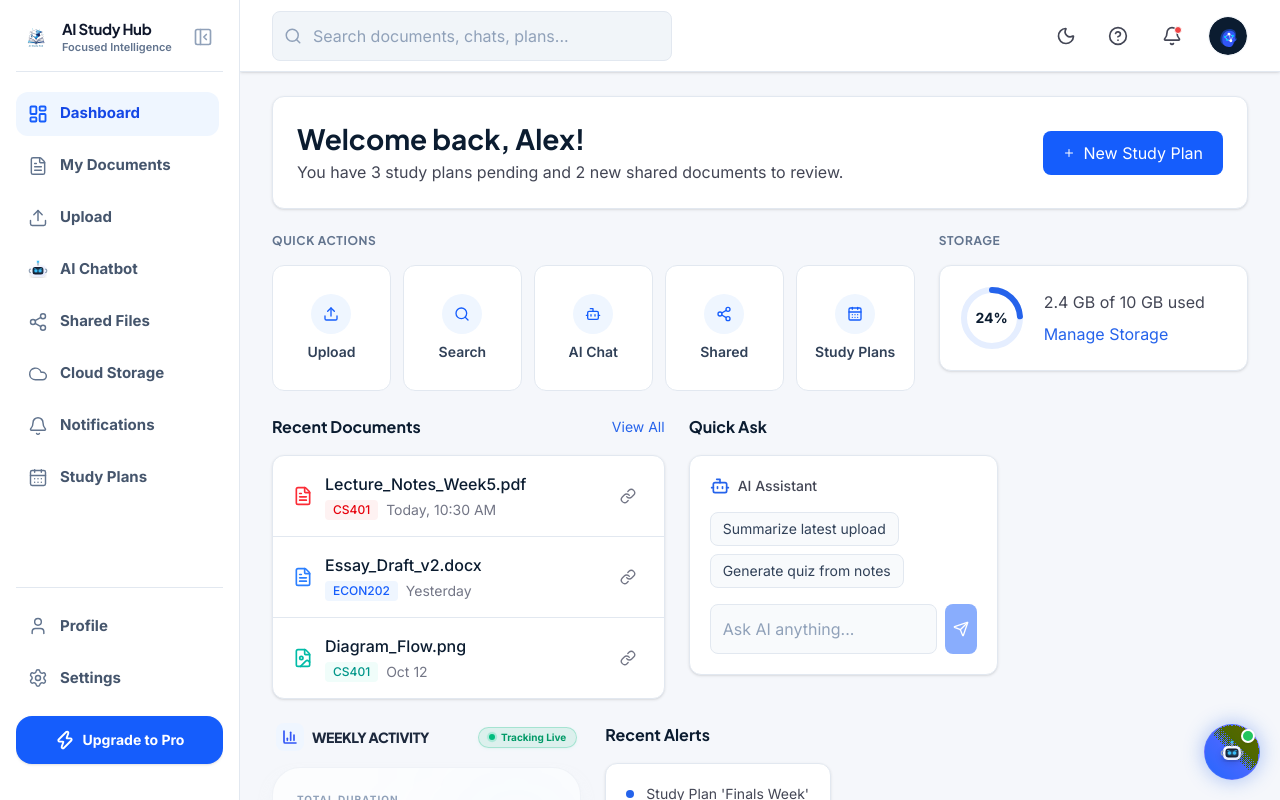
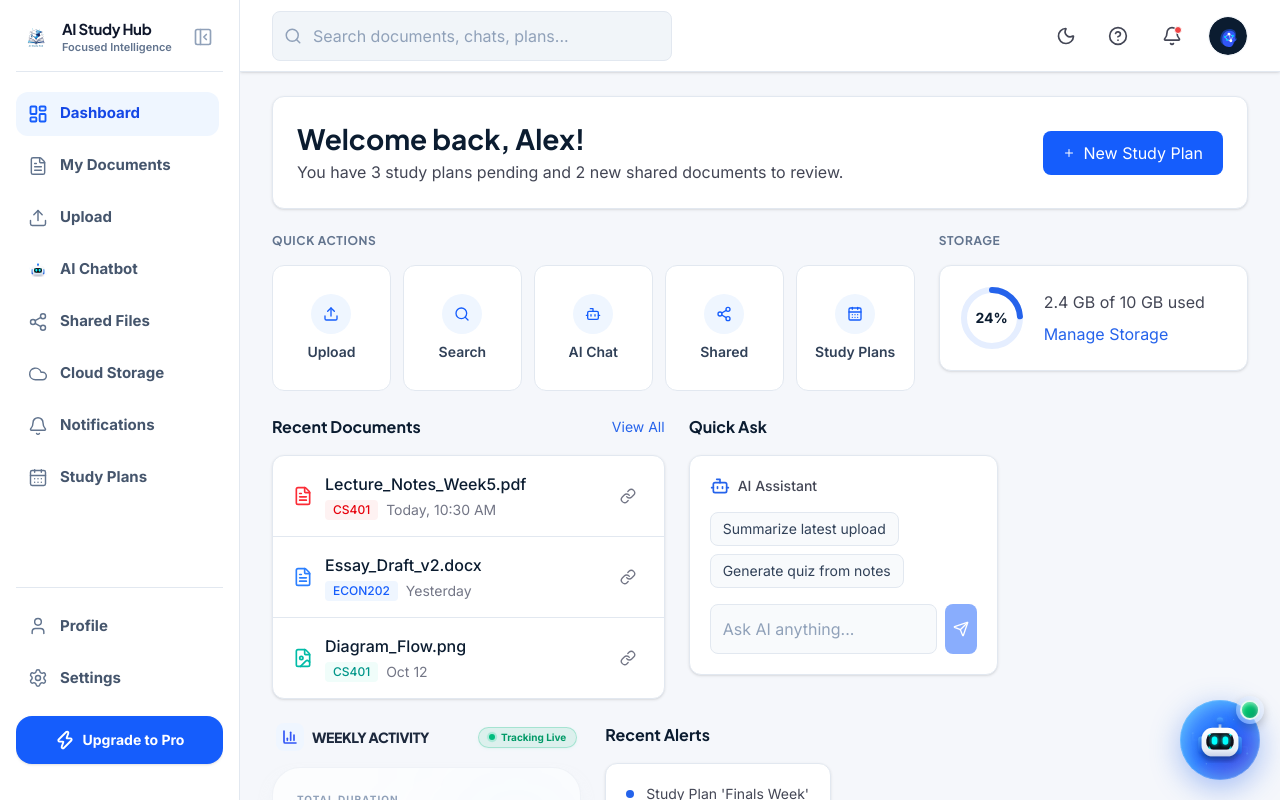
Before and after one commit to huynhduybinh24/SWP391_AIStudyHub, a React (Vite) app in the folder FrontEnd/: page /dashboard in a window 1280 px wide. Built offline with nearby package versions, Linux system fonts and the light colour scheme; the HTML template or start-up script is replaced by a standard one.

Commit message:
feat: implement AI chatbot interface with floating button and chat popup functionality

```diff
--- a/FrontEnd/src/components/layout/FloatingAssistantButton.tsx
+++ b/FrontEnd/src/components/layout/FloatingAssistantButton.tsx
@@ -5,34 +5,69 @@ import { useToast } from '@/components/ui/Toast'
 import { AnimatePresence } from 'framer-motion'
 
 export const AIChatbotIcon = ({ className, ...props }: any) => (
-  <svg viewBox="0 0 24 24" fill="none" xmlns="http://www.w3.org/2000/svg" className={className} {...props}>
+  <svg viewBox="0 0 100 100" fill="none" xmlns="http://www.w3.org/2000/svg" className={className} {...props}>
     <defs>
-      <linearGradient id="ai-bot-body" x1="4" y1="4" x2="20" y2="20" gradientUnits="userSpaceOnUse">
-        <stop stopColor="#ffffff" />
-        <stop offset="1" stopColor="#e0e7ff" />
+      <linearGradient id="bot-head-gradient" x1="0%" y1="0%" x2="0%" y2="100%">
+        <stop offset="0%" stopColor="#ffffff" />
+        <stop offset="80%" stopColor="#e5ebf5" />
+        <stop offset="100%" stopColor="#c7d2e8" />
       </linearGradient>
-      <linearGradient id="ai-bot-face" x1="6" y1="8" x2="18" y2="18" gradientUnits="userSpaceOnUse">
-        <stop stopColor="#0f172a" />
-        <stop offset="1" stopColor="#1e293b" />
+      <linearGradient id="bot-visor-gradient" x1="0%" y1="0%" x2="0%" y2="100%">
+        <stop offset="0%" stopColor="#1a1c29" />
+        <stop offset="100%" stopColor="#0a0c13" />
       </linearGradient>
-      <filter id="ai-bot-glow" x="-20%" y="-20%" width="140%" height="140%">
-        <feGaussianBlur stdDeviation="1.5" result="blur" />
+      <linearGradient id="bot-ear-gradient" x1="0%" y1="0%" x2="0%" y2="100%">
+        <stop offset="0%" stopColor="#4ca3ff" />
+        <stop offset="100%" stopColor="#1b63f2" />
+      </linearGradient>
+      <filter id="head-shadow" x="-10%" y="-10%" width="120%" height="130%">
+        <feDropShadow dx="0" dy="6" stdDeviation="4" floodColor="#001845" floodOpacity="0.4" />
+      </filter>
+      <filter id="eye-glow" x="-50%" y="-50%" width="200%" height="200%">
+        <feGaussianBlur stdDeviation="3" result="blur" />
         <feComposite in="SourceGraphic" in2="blur" operator="over" />
       </filter>
-      <filter id="ai-bot-shadow" x="-10%" y="-10%" width="120%" height="120%">
-        <feDropShadow dx="0" dy="2" stdDeviation="2" floodOpacity="0.15" />
+      <filter id="visor-inner-shadow">
+        <feOffset dx="0" dy="2"/>
+        <feGaussianBlur stdDeviation="2" result="offset-blur"/>
+        <feComposite operator="out" in="SourceGraphic" in2="offset-blur" result="inverse"/>
+        <feFlood floodColor="black" floodOpacity="0.8" result="color"/>
+        <feComposite operator="in" in="color" in2="inverse" result="shadow"/>
+        <feComposite operator="over" in="shadow" in2="SourceGraphic"/>
       </filter>
     </defs>
-    <rect x="3" y="6" width="18" height="14" rx="5" fill="url(#ai-bot-body)" filter="url(#ai-bot-shadow)" />
-    <rect x="5.5" y="8.5" width="13" height="9" rx="3" fill="url(#ai-bot-face)" />
-    <circle cx="9.5" cy="13" r="1.8" fill="#38bdf8" filter="url(#ai-bot-glow)" />
-    <circle cx="14.5" cy="13" r="1.8" fill="#38bdf8" filter="url(#ai-bot-glow)" />
-    <path d="M7.5 10.5h1.5" stroke="#38bdf8" strokeWidth="1.2" strokeLinecap="round" opacity="0.6" />
-    <path d="M15 10.5h1.5" stroke="#38bdf8" strokeWidth="1.2" strokeLinecap="round" opacity="0.6" />
-    <path d="M12 6V2.5" stroke="#94a3b8" strokeWidth="1.5" strokeLinecap="round" />
-    <circle cx="12" cy="2" r="1.2" fill="#38bdf8" filter="url(#ai-bot-glow)" />
-    <path d="M3 11c-1 0-1.5 1-1.5 2s.5 2 1.5 2" stroke="#94a3b8" strokeWidth="1.5" strokeLinecap="round" />
-    <path d="M21 11c1 0 1.5 1 1.5 2s-.5 2-1.5 2" stroke="#94a3b8" strokeWidth="1.5" strokeLinecap="round" />
+
+    {/* Background Tech Details (faint circuits) */}
+    <path d="M 20 50 L 10 50 L 10 40" fill="none" stroke="#60a5fa" strokeWidth="0.5" opacity="0.3" />
+    <path d="M 80 60 L 90 60 L 90 70" fill="none" stroke="#60a5fa" strokeWidth="0.5" opacity="0.3" />
+    <circle cx="10" cy="40" r="1.5" fill="#60a5fa" opacity="0.4" />
+    <circle cx="90" cy="70" r="1.5" fill="#60a5fa" opacity="0.4" />
+    <circle cx="30" cy="85" r="1" fill="#60a5fa" opacity="0.5" />
+    <circle cx="70" cy="20" r="1" fill="#60a5fa" opacity="0.5" />
+
+    {/* Antenna Base & Rod */}
+    <rect x="48" y="22" width="4" height="12" fill="#cbd5e1" />
+    <circle cx="50" cy="22" r="5" fill="url(#bot-ear-gradient)" filter="url(#eye-glow)" />
+
+    {/* Ears */}
+    <rect x="18" y="45" width="10" height="26" rx="4" fill="url(#bot-ear-gradient)" />
+    <rect x="72" y="45" width="10" height="26" rx="4" fill="url(#bot-ear-gradient)" />
+
+    {/* Main Head */}
+    <rect x="23" y="32" width="54" height="42" rx="16" fill="url(#bot-head-gradient)" filter="url(#head-shadow)" />
+
+    {/* Visor */}
+    <rect x="30" y="40" width="40" height="24" rx="10" fill="url(#bot-visor-gradient)" filter="url(#visor-inner-shadow)" />
+
+    {/* Glowing Eyes */}
+    <rect x="38" y="45" width="8" height="12" rx="4" fill="#00ffff" filter="url(#eye-glow)" />
+    <rect x="54" y="45" width="8" height="12" rx="4" fill="#00ffff" filter="url(#eye-glow)" />
+
+    {/* Visor Accent Brackets */}
+    <path d="M 34 44 L 34 42 L 36 42" fill="none" stroke="#00ffff" strokeWidth="1.5" strokeLinecap="round" strokeLinejoin="round" />
+    <path d="M 34 60 L 34 62 L 36 62" fill="none" stroke="#00ffff" strokeWidth="1.5" strokeLinecap="round" strokeLinejoin="round" />
+    <path d="M 66 44 L 66 42 L 64 42" fill="none" stroke="#00ffff" strokeWidth="1.5" strokeLinecap="round" strokeLinejoin="round" />
+    <path d="M 66 60 L 66 62 L 64 62" fill="none" stroke="#00ffff" strokeWidth="1.5" strokeLinecap="round" strokeLinejoin="round" />
   </svg>
 )
 
@@ -45,22 +80,36 @@ export function FloatingAssistantButton() {
     const nextState = !isChatPopupOpen
     setChatPopupOpen(nextState)
     if (nextState) {
-      toast.success('AI Assistant opened')
+      toast.success('AI Assistant connected', {
+        icon: '👋'
+      })
     }
   }
 
   return (
     <>
-      <Button
-        size="icon"
-        className="fixed bottom-[20px] right-[20px] z-20 size-14 rounded-full bg-gradient-to-tr from-blue-600 to-indigo-500 shadow-[0_0_20px_rgba(37,99,235,0.4)] transition-all duration-300 hover:scale-110 hover:shadow-[0_0_30px_rgba(37,99,235,0.6)] group border border-white/10"
-        aria-label="Open AI Chatbot"
-        onClick={handleToggle}
-      >
-        <div className="absolute inset-0 rounded-full animate-pulse bg-blue-400/20" />
-        <AIChatbotIcon className="size-6 text-white drop-shadow-md z-10" />
-        <span className="absolute top-1 right-1 block h-3.5 w-3.5 rounded-full bg-[#22C55E] border-2 border-white dark:border-slate-900 shadow-sm z-20" />
-      </Button>
+      <div className="fixed bottom-[20px] right-[20px] z-20">
+        <button
+          onClick={handleToggle}
+          aria-label="Open AI Chatbot"
+          className="relative size-16 md:size-20 rounded-full bg-gradient-to-br from-blue-400 via-blue-600 to-indigo-700 shadow-[0_8px_30px_rgba(37,99,235,0.4)] transition-all duration-300 hover:scale-105 hover:shadow-[0_12px_40px_rgba(37,99,235,0.6)] group p-0 border-none outline-none flex items-center justify-center cursor-pointer"
+        >
+          {/* Glass Bubble Effect */}
+          <div className="absolute inset-0 rounded-full border-[1.5px] border-white/40 shadow-[inset_0_0_20px_rgba(255,255,255,0.4)] pointer-events-none" />
+
+          {/* Inner ambient glow */}
+          <div className="absolute inset-0 rounded-full bg-blue-400/20 shadow-[inset_0_0_15px_rgba(0,240,255,0.3)] pointer-events-none" />
+
+          {/* 3D Icon */}
+          <AIChatbotIcon className="w-[85%] h-[85%] relative z-10 transition-transform duration-300 group-hover:scale-110 drop-shadow-md" />
+
+          {/* 3D Green Online Indicator */}
+          <div className="absolute -top-1 -right-1 z-20 flex size-6 md:size-7 items-center justify-center rounded-full bg-white/20 backdrop-blur-md shadow-[0_4px_10px_rgba(0,0,0,0.2)]">
+            <div className="size-4 md:size-5 rounded-full bg-gradient-to-br from-green-400 to-emerald-600 border-[2px] border-white/90 shadow-[inset_0_2px_4px_rgba(255,255,255,0.5)]" />
+          </div>
+        </button>
+      </div>
+
       <AnimatePresence>
         {isChatPopupOpen && <ChatPopup onClose={() => setChatPopupOpen(false)} />}
       </AnimatePresence>
```
